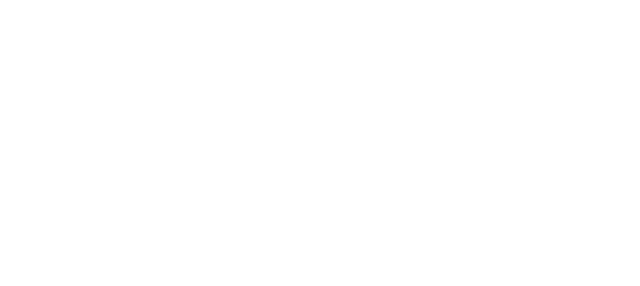
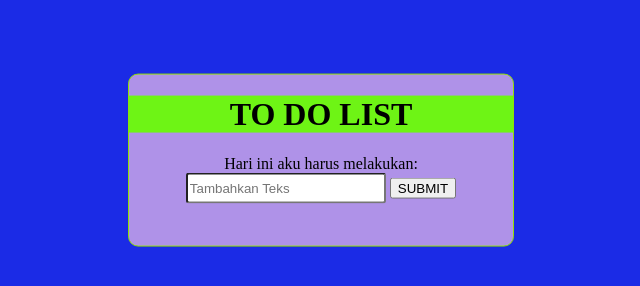
Before and after one commit to dts-kominfo-rea4b/challenge-dom-hadinosaurus, a website: page index.html in a window 1280 px wide. Shown: the whole page, without its empty margins (319-959 px from the left). Drawn offline with Linux system fonts and the light colour scheme.

Commit message:
Penambahan Index.html & CSS

```diff
--- /dev/null
+++ b/CSSnih.css
@@ -0,0 +1,36 @@
+body {background-color: rgba(0, 19, 228, 0.893);}
+main {text-align: center;}
+
+.kotak {
+    width: 30%;
+    display: flex;
+    flex-direction: column;
+    border: 1px rgb(144, 224, 4) solid;
+    background-color: rgb(175, 146, 232); */
+    align-content: center;
+    border-radius: 10px;
+    position: absolute;
+    top: 20%;
+    left: 50%;
+    right: 50%;
+    transform: translate(-50%, -50%);
+    -webkit-transform: translate(-50%, -50%);
+}
+
+.header {
+    color: black;
+    text-align: center;
+}
+h1{
+    background-color: hsl(96, 91%, 52%);
+}
+
+#todo-output {
+    padding-bottom: 10px;
+}
+
+.text {
+    height: 25px;
+    width: 50%;
+    border-radius: 3px;
+}
--- a/index.html
+++ b/index.html
@@ -4,38 +4,70 @@
     <meta charset="UTF-8" />
     <meta http-equiv="X-UA-Compatible" content="IE=edge" />
     <meta name="viewport" content="width=device-width, initial-scale=1.0" />
+    <link rel="stylesheet" href="CSSnih.css" />
+
     <title>Challenge - DOM</title>
   </head>
   <body>
     <div id="app">
+      <div class = "kotak">
       <!-- TODO: Buatlah sebuah header dengan id todo-title -->
+      <div class = "header" id = "todo-title"></div>
       <!-- TODO: Buatlah sebuah subtitle dengan id todo-subtitle -->
-
-      <!-- Section: input -->
+      <div class = "subtitle" id="todo-title"></div>
+      <main>
       <!-- TODO: Buatlah sebuah input bertipe text dengan id todo-input -->
+      <input type="text" id="todo-input" class = "text" placeholder="Tambahkan Teks">
       <!-- TODO: Buatlah sebuah button dengan id todo-submit -->
-
-      <!-- Section output -->
+      <button id="todo-submit">SUBMIT</button>
       <!-- TODO: Buatlah sebuah <ul> dengan id todo-output -->
+      </main>
+      <!-- <ul id="todo-output"></ul> -->
+      <ul id="todo-output"></ul>
+      </div>
     </div>
+  </div>
 
     <!-- ! Untuk tantangan ini, script jangan diubah ke external js yah ! -->
     <script>
+      const app=document.getElementById("todo-title", "todo-subtitle");
+      const header = document.createElement("h1");
+      header.id = 'todo-title';
+      header.innerHTML = "TO DO LIST";
+
+      const subtitle=document.createElement("a");
+      subtitle.id = 'todo-subtitle';
+      subtitle.innerHTML = "Hari ini aku harus melakukan:";
+
+      app.append(header);
+      app.append(subtitle);
+
       // TODO: Deklarasi variable sesuai dengan kebutuhan di sini
-      let button;
-      let input;
-      let output;
+      let button = document.getElementById("todo-submit");
+      let input = document.getElementById("todo-input");
+      let output = document.getElementById("todo-output");
 
       // TODO: Buatlah sebuah fungsi dengan nama fnClickHandler
-      // Fungsi yang digunakan untuk menambahkan tulisan
-      // Jangan ubah cara deklarasi fungsinya, cukup isi saja
-      function fnClickHandler(toDoItem) {}
+      function fnClickHandler(toDoItem) {
+        const list = document.createElement('li')
+        list.append (input.value)
+        output.appendChild(list)
+        input.value = ""
+      }
 
       // TODO: register event onclick / addEventListener untuk button
-      // akan menjalankan fungsi fnClickHandler
+      button.addEventListener('click', (event) => {
+        fnClickHandler(input.value)
+        }
+      );
 
       // TODO: register event onkeypress / addEventListener untuk input
-      // sehingga saat di input ditekan enter akan menjalankan fungsi fnClickHandler juga
+    document.addEventListener("keypress", (event) => {
+      if (event.key === "ENTER") {
+        fnClickHandler(input.value)
+      }
+    });
+
     </script>
   </body>
 </html>
```
